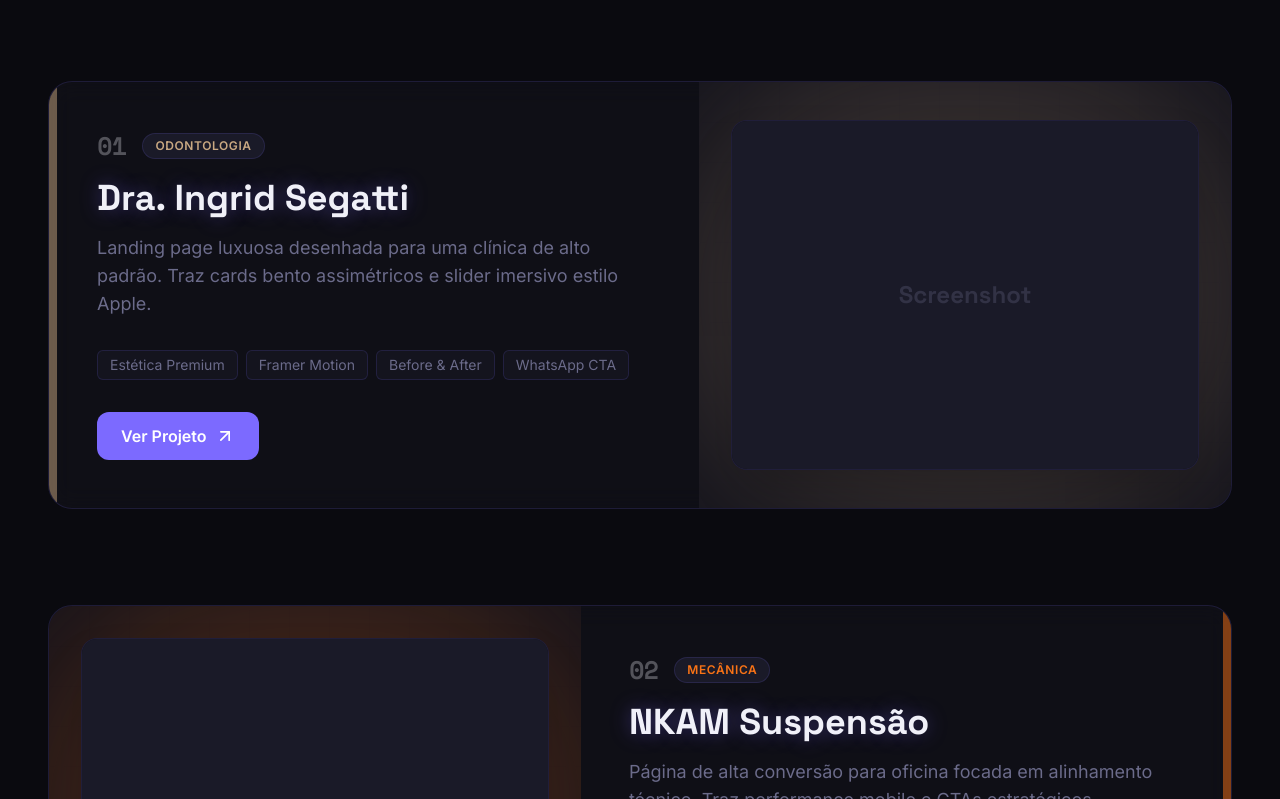
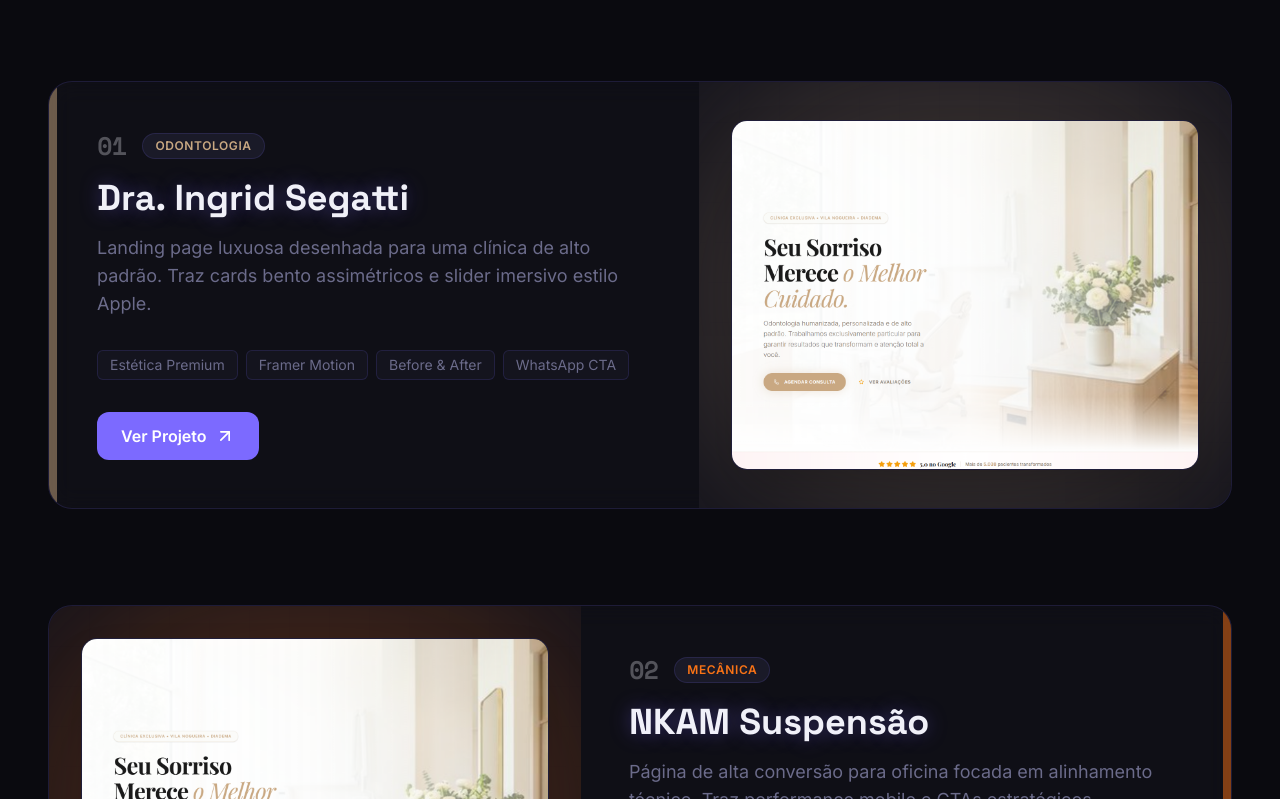
Before and after one commit to davi-449/portfolio-davicode, a React (Vite) app: page / in a window 1280 px wide. Shown: the part 1861-2660 px from the top of the page. Built offline with nearby package versions, Linux system fonts and the light colour scheme.

Commit message:
feat: add automated screenshots from all 10 landing pages

```diff
--- a/src/components/ui/ProjectCard.tsx
+++ b/src/components/ui/ProjectCard.tsx
@@ -78,6 +78,14 @@
            <div className="absolute inset-0 bg-surface-2 flex items-center justify-center text-text-muted/30 font-display text-2xl font-bold">
              Screenshot
            </div>
+           {/* Imagem real do mockup */}
+           {project.image && (
+             <img
+               src={project.image}
+               alt={`Preview ${project.title}`}
+               className="absolute inset-0 w-full h-full object-cover object-top"
+             />
+           )}
         </div>
 
         {/* Glow de fundo da imagem baseado na cor do projeto */}
```
